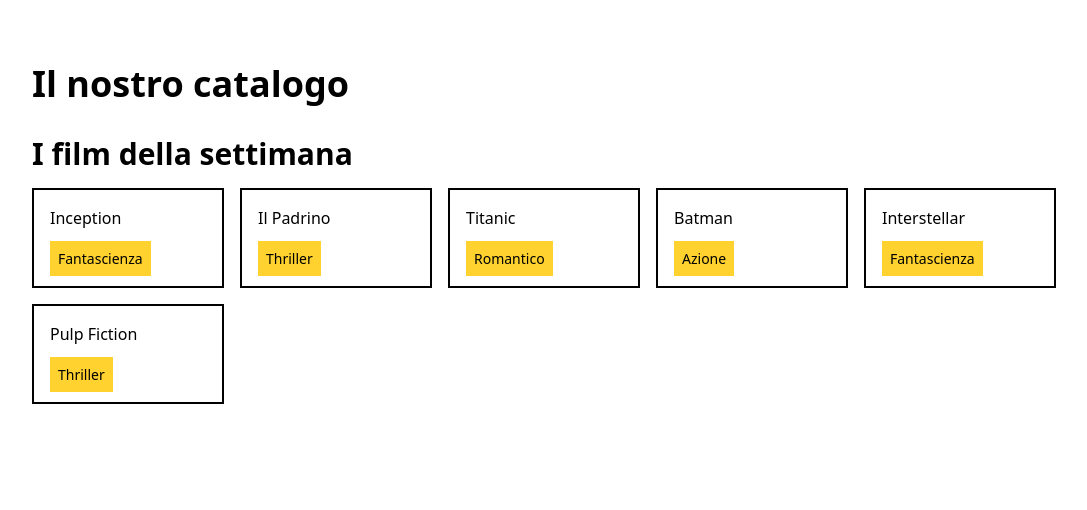
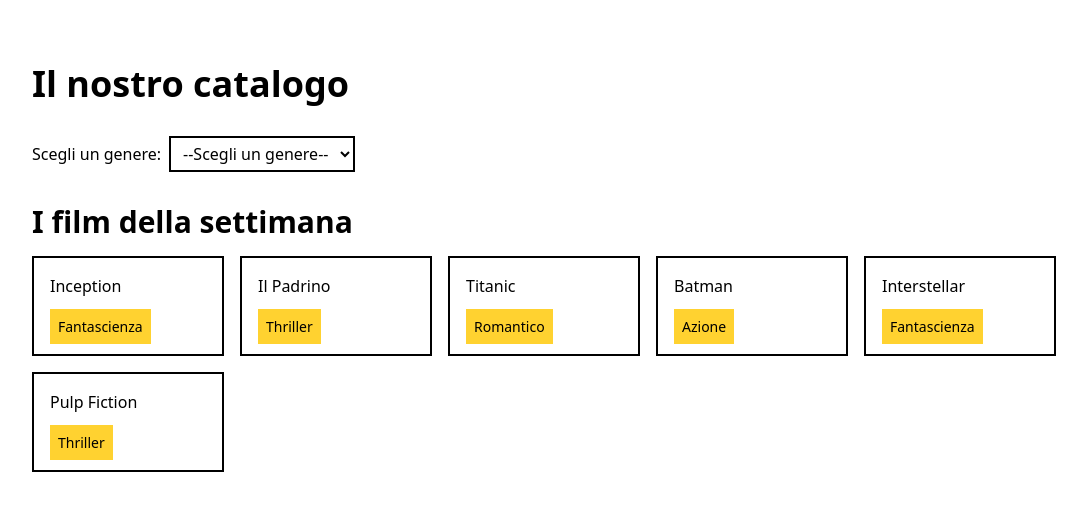
Before and after one commit to SimoL-003/react-movie-filter, a React (Vite) app: page / in a window 1280 px wide. Shown: the top 510 px of the page, without its empty margins (96-1183 px from the left). Built offline with nearby package versions, Linux system fonts and the light colour scheme.

Commit message:
feat: add filter by genre

```diff
--- a/src/App.jsx
+++ b/src/App.jsx
@@ -1,19 +1,60 @@
 import { useState, useEffect } from "react";
-import filmList from "./data/filmList.js"; /* title, genre */
+import initialFilmList from "./data/filmList.js"; /* title, genre */
+
+/**
+ * BASE
+ * - Lista dei film creata dinamicamente
+ * - Form che tramite menu a tendina permetta di selezionare il genere del film (uno o più??) => deve funzionare live, quindi senza submit button, quindi basta solo l'imput, non il form (??)
+ * Di conseguenza, sistemare la lista dei film in modo che sia aggiornata sulla base del filtro
+ *
+ */
 
 function App() {
+  const [filmList, setFilmList] = useState(initialFilmList);
+  const [filter, setFilter] = useState("");
+  const [filteredList, setFilteredList] = useState(filmList);
+
+  useEffect(() => {
+    filter
+      ? setFilteredList(
+          filmList.filter(
+            (curFilm) => curFilm.genre.toLowerCase() === filter.toLowerCase()
+          )
+        )
+      : setFilteredList(filmList);
+  }, [filter, filmList]);
+
   return (
     <>
       <main className="min-h-screen">
         <div className="container py-16">
           <h1>Il nostro catalogo</h1>
-          <section className="form"></section>
-          <section className="catalogo py-8">
+
+          <section className="form my-8">
+            <label htmlFor="genre-select" className="mr-2">
+              Scegli un genere:
+            </label>
+            <select
+              name="genre-select"
+              id="genre-select"
+              className="px-2 py-1 border-2 border-black"
+              onChange={(e) => setFilter(e.target.value)}
+            >
+              <option value="">--Scegli un genere--</option>
+              <option value="fantascienza">Fantascienza</option>
+              <option value="thriller">Thriller</option>
+              <option value="romantico">Romantico</option>
+              <option value="azione">Azione</option>
+            </select>
+          </section>
+
+          <section className="catalogo my-8">
             <h2>I film della settimana</h2>
+
             <div className="film-container py-4">
               <ul className="grid grid-cols-5 gap-4">
-                {filmList.map((curFilm) => (
-                  <li className="p-4 border-2">
+                {filteredList.map((curFilm, index) => (
+                  <li className="p-4 border-2" key={index}>
                     <h4 className="mb-4">{curFilm.title}</h4>
                     <span className="px-2 py-2 bg-amber-300 capitalize text-sm">
                       {curFilm.genre}
```
